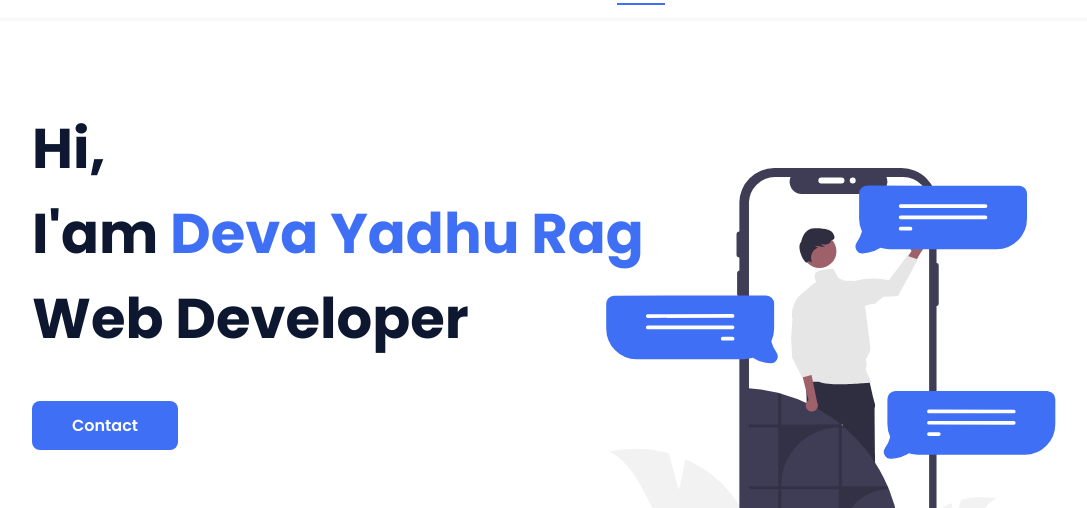
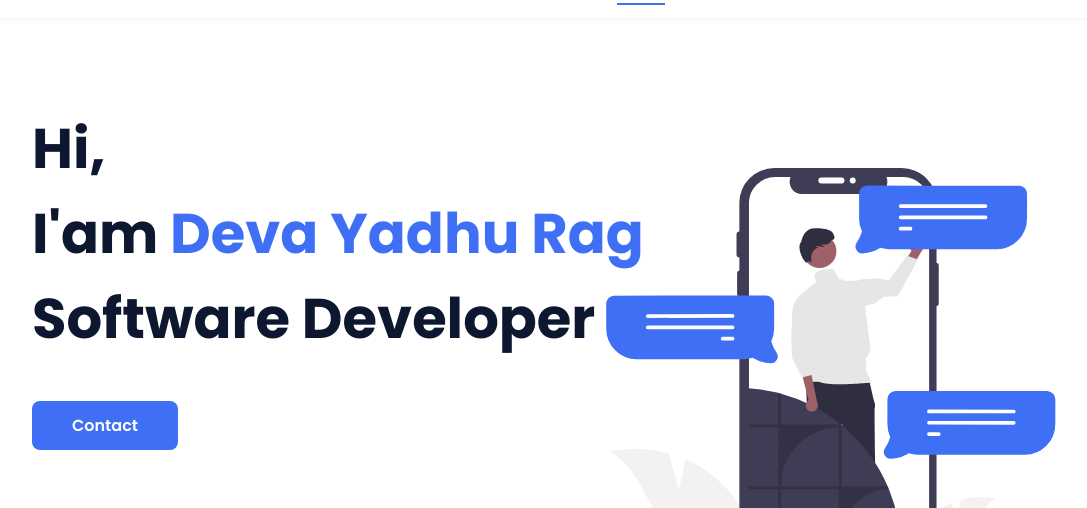
Before and after one commit to Devayadhurag/Portfolio, a plain HTML site: page index.html in a window 1280 px wide. Shown: the part 54-562 px from the top of the page, without its empty margins (96-1183 px from the left). Drawn offline with nearby package versions, Linux system fonts and the light colour scheme.

Commit message:
Update index.html

```diff
--- a/index.html
+++ b/index.html
@@ -42,7 +42,7 @@
             <!--===== HOME =====-->
             <section class="home bd-grid" id="home">
                 <div class="home__data">
-                    <h1 class="home__title">Hi,<br>I'am <span class="home__title-color">Deva Yadhu Rag</span><br> Web Developer</h1>
+                    <h1 class="home__title">Hi,<br>I'am <span class="home__title-color">Deva Yadhu Rag</span><br> Software Developer</h1>
 
                     <a href="#" class="button">Contact</a>
                 </div>
```
